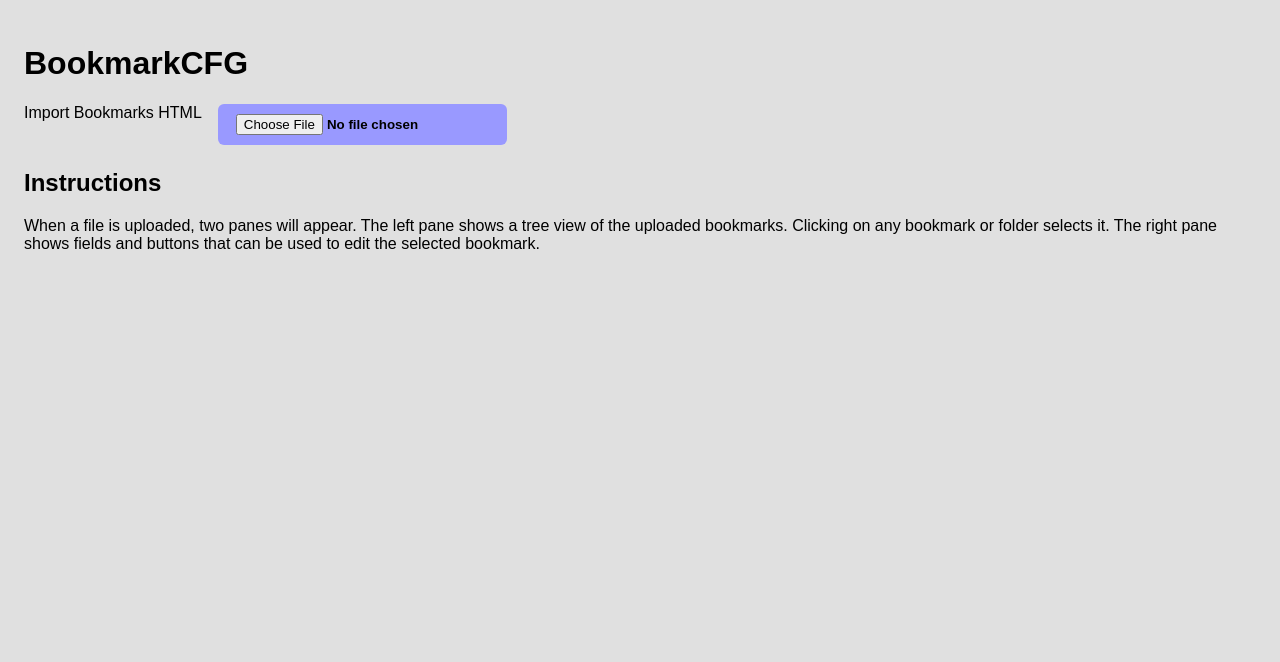
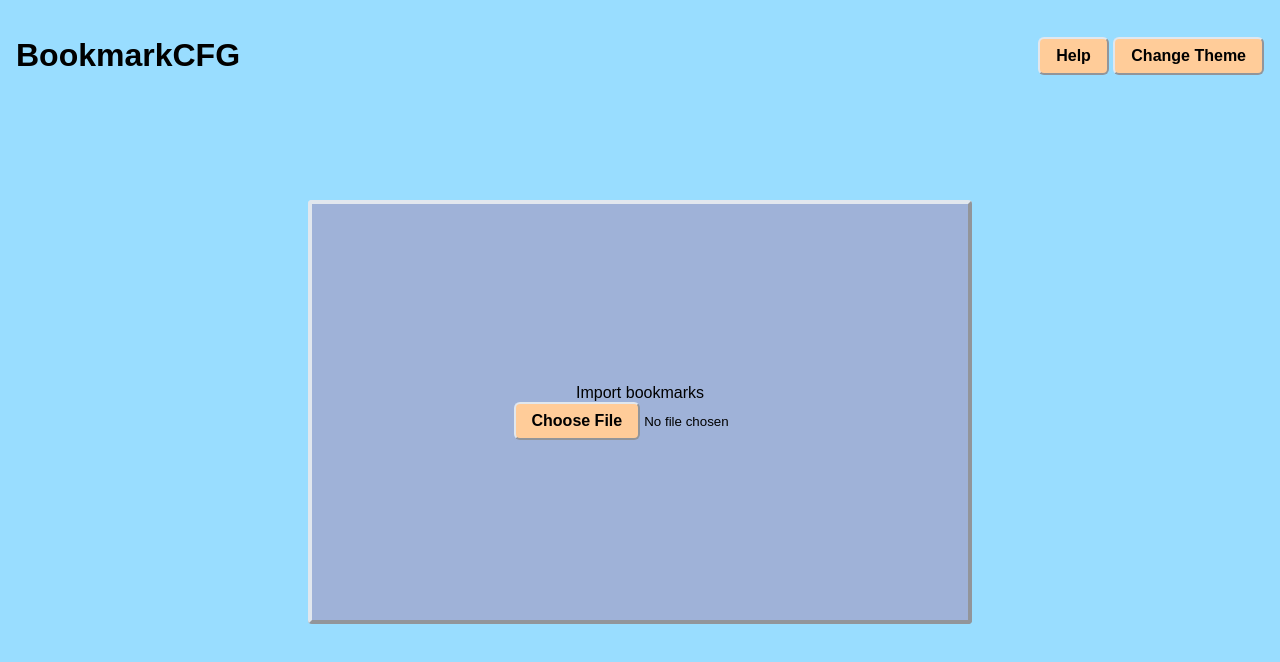
Before and after one commit to stabod/BookmarkCFG, a SvelteKit app: page / in a window 1280 px wide. Shown: the top 662 px of the page. Built offline with nearby package versions, Linux system fonts and the light colour scheme.

Commit message:
Change design, add help, add themes

```diff
--- a/src/lib/style.css
+++ b/src/lib/style.css
@@ -1,7 +1,34 @@
 :root {
-    --primaryColor: #e0e0e0;
-    --secondaryColor: #99ccff;
-    --highlightColor: #9999ff;
-    --secondaryHighlightColor: #ccff99;
-    --textColor: #000000;
+  color-scheme: light dark;
+    --background-color: light-dark(#99ddff, #12161A);
+    --surface-color: light-dark(#9fb2d8, #313e4d);
+    --border-color: light-dark(#e1e7ee, #414449);
+    --accent-color-1: light-dark(#999bff, #333599);
+    --accent-color-2: light-dark(#ffcc99, #996633);
+    --accent-color-3: light-dark(#cc99ff, #663399);
+    --accent-color-4: light-dark(#ccff99, #669933);
+    --warning-color: light-dark(#fc5555, #970000);
+    --text-color: light-dark(#000000, #ffffff);
   }
+
+:root[force-theme='light'] {
+  color-scheme: light;
+}
+
+:root[force-theme='dark'] {
+  color-scheme: dark;
+}
+
+button,
+input[type=file]::file-selector-button {
+    background-color: var(--accent-color-2);
+    color: var(--text-color);
+    padding: 8px 16px;
+    border-style: outset;
+    border-radius: 6px;
+    border-width: 2px;
+    border-color: var(--border-color);
+    font-weight: 600;
+    font-size: 1rem;
+    cursor: pointer;
+  }
--- a/src/routes/+page.svelte
+++ b/src/routes/+page.svelte
@@ -1,14 +1,16 @@
 <script>
   import { setContext } from 'svelte';
+  import { browser } from '$app/environment';
   import { SvelteSet } from 'svelte/reactivity';
   import BookmarkNode from './BookmarkNode.svelte';
   import Editor from './Editor.svelte';
-  import Popup from './Popup.svelte';
+  import HelpPopup from './HelpPopup.svelte';
   import { selectedBookmark } from '../lib/selectedBookmark.svelte.js'
   import { parseHTML, exportHTML } from '$lib/importExport';
 
   let bookmarkData = $state(null);
   let errorMsg = $state("");
+  let isDark = browser ? window.matchMedia('(prefers-color-scheme: dark)').matches : false;
 
   function handleHTMLUpload(event) {
     const file = event.target.files[0];
@@ -32,105 +34,142 @@
     selectedBookmark.selectNew(null, null);
   }
 
-  let foldedSet = new SvelteSet();
   setContext('folded', new SvelteSet());
 
+  function changeTheme() {
+    if (isDark) {
+      document.documentElement.setAttribute('force-theme', 'light');
+      isDark = false;
+    } else {
+      document.documentElement.setAttribute('force-theme', 'dark');
+      isDark = true;
+    }
+  }
 </script>
 
+{#snippet titleElements()}
+  <div class="title-controls">
+    <h1 class="title">BookmarkCFG</h1>
+    <div>
+      <HelpPopup/>
+      <button class="btn" onclick={changeTheme}>Change Theme</button>
+    </div>
+  </div>
+{/snippet}
+
+{#snippet uploadElements()}
+  <div style="flex: 1; display:flex; justify-content: center; align-items: center;">
+      <label class="upload-dialog" for="HTML-file-upload-input">
+        <span>Import bookmarks</span>
+        <input class="file-upload" id="HTML-file-upload-input" type="file" accept=".html" onchange={handleHTMLUpload} />
+      </label>
+    </div>
+{/snippet}
+
+{#snippet toolbarElements()}
+  <div class="toolbar">
+     <button onclick={() => exportHTML(bookmarkData)} class="btn">Export as HTML</button>
+     <button onclick={unloadBookmarkData} class="btn warning">Unload bookmarks</button>
+   </div>
+{/snippet}
+
+{#snippet workspaceElements()}
+  <div class="workspace">
+      <section class="pane">
+        <h2>Bookmark Tree</h2>
+        {#each bookmarkData.children as child}
+          <BookmarkNode node={child} />
+        {/each}
+      </section>
+      <section class="pane">
+        <h2>Editor</h2>
+        <Editor/>
+      </section>
+    </div>
+{/snippet}
+
 <title>BookmarkCFG Editor</title>
-<main class="container">
-  <h1 class="title">BookmarkCFG</h1>
-  <section class="toolbar">
-    <label for="HTML-file-upload-input">Import Bookmarks HTML</label>
-    <input class="file-upload" id="HTML-file-upload-input" type="file" accept=".html" onchange={handleHTMLUpload} />
-    {#if bookmarkData}
-      <button onclick={() => exportHTML(bookmarkData)} class="btn">Export Bookmarks</button>
-      <button onclick={unloadBookmarkData} class="btn">Unload Bookmarks</button>
-    {/if}
-  </section>
+<main class="main-container">
+  {@render titleElements()}
 
   {#if errorMsg}
     <p class="error">{errorMsg}</p>
   {/if}
 
-  {#if bookmarkData}
-    <div class="workspace">
-      <div class="pane">
-        {#each bookmarkData.children as child}
-          <BookmarkNode node={child} />
-        {/each}
-      </div>
-      <div class="pane">
-          <Editor/>
-      </div>
-    </div>
+  {#if !bookmarkData}
+    {@render uploadElements()}
+  {:else}
+    {@render toolbarElements()}
+    {@render workspaceElements()}
   {/if}
-
-  <div>
-    <h2>Instructions</h2>
-    <p>When a file is uploaded, two panes will appear. The left pane shows a tree view of the uploaded bookmarks.
-       Clicking on any bookmark or folder selects it. The right pane shows fields and buttons that can be used to edit the selected bookmark.</p>
-  </div>
 </main>
 
 <style>
   :global(body) {
     font-family: sans-serif;
-    background-color: var(--primaryColor);
-    color: var(--textColor);
-    margin: 0;
-    padding: 24px;
-  }
-
-  .container {
-    margin: 0 auto;
+    background-color: var(--background-color);
+    color: var(--text-color);
+    margin: 16px;
+    display: flex;
+    flex-direction: column;
   }
 
   .title {
     font-weight: bold;
+    font-size: 2em;
+  }
+
+  .title-controls {
+    display:flex;
+    flex-direction: row;
+    justify-content:space-between;
+    align-items: center;
   }
 
   .toolbar {
-    display: flex;
-    flex-direction: row;
-    gap: 16px;
-    margin-bottom: 24px;
+    display: grid;
+    grid-template-columns: 1fr 1fr;
+    grid-template-rows: auto;
+    column-gap: 16px;
+    margin: 8px;
   }
 
-  .file-upload {
-    background: var(--highlightColor);
-    padding: 10px 18px;
-    border-radius: 6px;
+  .upload-dialog {
+    background: var(--surface-color);
+    color: var(--text-color);
+    padding: 8px 8px;
+    border: 4px outset var(--border-color);
+    border-radius: 4px;
     cursor: pointer;
-    font-weight: 600;
-  }
-
-  .file-upload input {
-    display: none;
-  }
-
-  .btn {
-    background-color: var(--highlightColor);
-    padding: 10px 18px;
-    border-radius: 6px;
-    font-weight: 600;
-    cursor: pointer;
+    height: 50%;
+    width: 50%;
+    display: flex;
+    position: absolute;
+    top: 25%;
+    flex-direction: column;
+    justify-content: center;
+    align-items: center;
   }
 
   .workspace {
     display: flex;
     flex-direction: row;
+    max-height: 675px;
     gap: 24px;
   }
 
   .pane {
-    background: var(--secondaryColor);
-    border: 4px solid var(--highlightColor);
+    background: var(--surface-color);
+    border: 4px solid var(--border-color);
     border-radius: 8px;
     padding: 20px;
-    overflow-y: scroll;
-    height: 80vh;
+    max-height: 80%;
+    overflow-y:scroll;
     width: 50%;
+  }
+
+  .warning {
+    background-color: var(--warning-color);
   }
 
   @media (max-width: 768px) {
@@ -138,9 +177,6 @@
       flex-direction: column;
     }
     .file-upload {
-      width: 80%;
-    }
-    .btn {
       width: 80%;
     }
     .workspace {
--- a/src/routes/BookmarkNode.svelte
+++ b/src/routes/BookmarkNode.svelte
@@ -28,19 +28,25 @@
     </ul>
 {/snippet}
 
-
-<button class={selectedBookmark.bookmark === node ? "selected" : "regular"}
+<div draggable="true">
+    <button class={selectedBookmark.bookmark === node ? "bookmark-btn selected" : "bookmark-btn"}
             onclick={() => selectedBookmark.selectNew(node, lineage, this)}>
-    {#if node.tag === "H3"}📁{/if}
-    {#if node.tag === "A"}<img alt='' src={node.attributes.icon} class="bookmark-icon"/>{/if}
+        {#if node.tag === "H3"}
+            <img alt='' src="src/lib/assets/folder.png" class="bookmark-icon"/>
+        {/if}
+        {#if node.tag === "A"}
+            <img alt='' src={node.attributes.icon ? node.attributes.icon : "/src/lib/assets/star.png"} class="bookmark-icon"/>
+        {/if}
         {node.text}
     </button>
     {#if foldContext && node.tag === "H3"}
-    <button class="regular"
+        <button class="fold-btn"
                 onclick={toggleFold}>
             {isFolded ? 'Unfold' : 'Fold'}
         </button>
     {/if}
+</div>
+
 
 {#if !isFolded && node.children}
     {@render recursive(node)}
@@ -53,18 +59,35 @@
         border-radius: 4px;
         border-left: 2px groove;
     }
+
     .node-item {
         margin: 4px 0;
         padding: 2px 4px;
 
     }
-    .regular {
-        word-wrap: normal;
-        text-overflow: ellipsis;
+
+    .bookmark-icon {
+        height: 16px;
+        width: 16px;
     }
+
+    .bookmark-btn {
+        background-color: var(--accent-color-1);
+        color: var(--text-color);
+        padding: 4px 8px;
+        border-radius: 6px;
+        border-style:outset;
+        border-color: var(--border-color);
+        cursor: pointer;
+        font-size: 1em;
+    }
+
     .selected {
-        word-wrap: normal;
-        text-overflow: ellipsis;
-        background-color: var(--highlightColor);
+        background-color: var(--accent-color-4);
+    }
+
+    .fold-btn {
+        padding: 4px 8px;
+        font-weight: 400;
     }
 </style>
--- /dev/null
+++ b/src/routes/HelpPopup.svelte
@@ -0,0 +1,15 @@
+<script>
+    import Popup from "./Popup.svelte";
+</script>
+
+{#snippet instructionsSnippet()}
+    <h3>Loading File</h3>
+    <p>Use the file upload dialog to load a HTML bookmark file.</p>
+    <h3>Using the tree view and editor</h3>
+    <p>When a file is uploaded, two panes will appear. The left pane shows a tree view of the uploaded bookmarks.
+       Clicking on any bookmark or folder selects it. Folders have a button next to them to fold and unfold.</p>
+    <p>The right pane shows fields and buttons that can be used to edit the selected bookmark.
+        The available fields depend on what is selected.</p>
+{/snippet}
+
+<Popup buttonText="Help" title="Instructions" children={instructionsSnippet}/>
--- /dev/null
+++ b/src/routes/Popup.svelte
@@ -0,0 +1,40 @@
+<script>
+  let { buttonText, title, children } = $props();
+  let dialog;
+  let isOpen = $state(false);
+
+  $effect(() => {
+      if (isOpen) {
+        dialog?.showModal();
+      } else {
+        dialog?.close();
+      }
+    });
+</script>
+
+<button class="btn" onclick={() => {isOpen = true;}}>{buttonText}</button>
+
+<dialog bind:this={dialog}>
+  <h2>{title}</h2>
+  {@render children()}
+  <button class="btn" onclick={() => {isOpen = false;}}>Close</button>
+</dialog>
+
+<style>
+  dialog {
+    background-color: var(--surface-color);
+    border: 4px outset var(--border-color);
+    border-radius: 8px;
+    padding: 1.5rem;
+    box-shadow: 0 10px 25px rgba(0, 0, 0, 0.2);
+
+    margin: auto;
+    max-width: 90vw;
+    max-height: 90vh;
+  }
+
+  dialog::backdrop {
+    background: rgba(0, 0, 0, 0.5);
+    backdrop-filter: blur(2px);
+  }
+</style>
```
Also changed, not shown: src/routes/Editor.svelte (+23 -25 lines), src/lib/assets/folder.png (added), src/lib/assets/star.png (added). Lines whose indentation alone changed are shown as unchanged.
